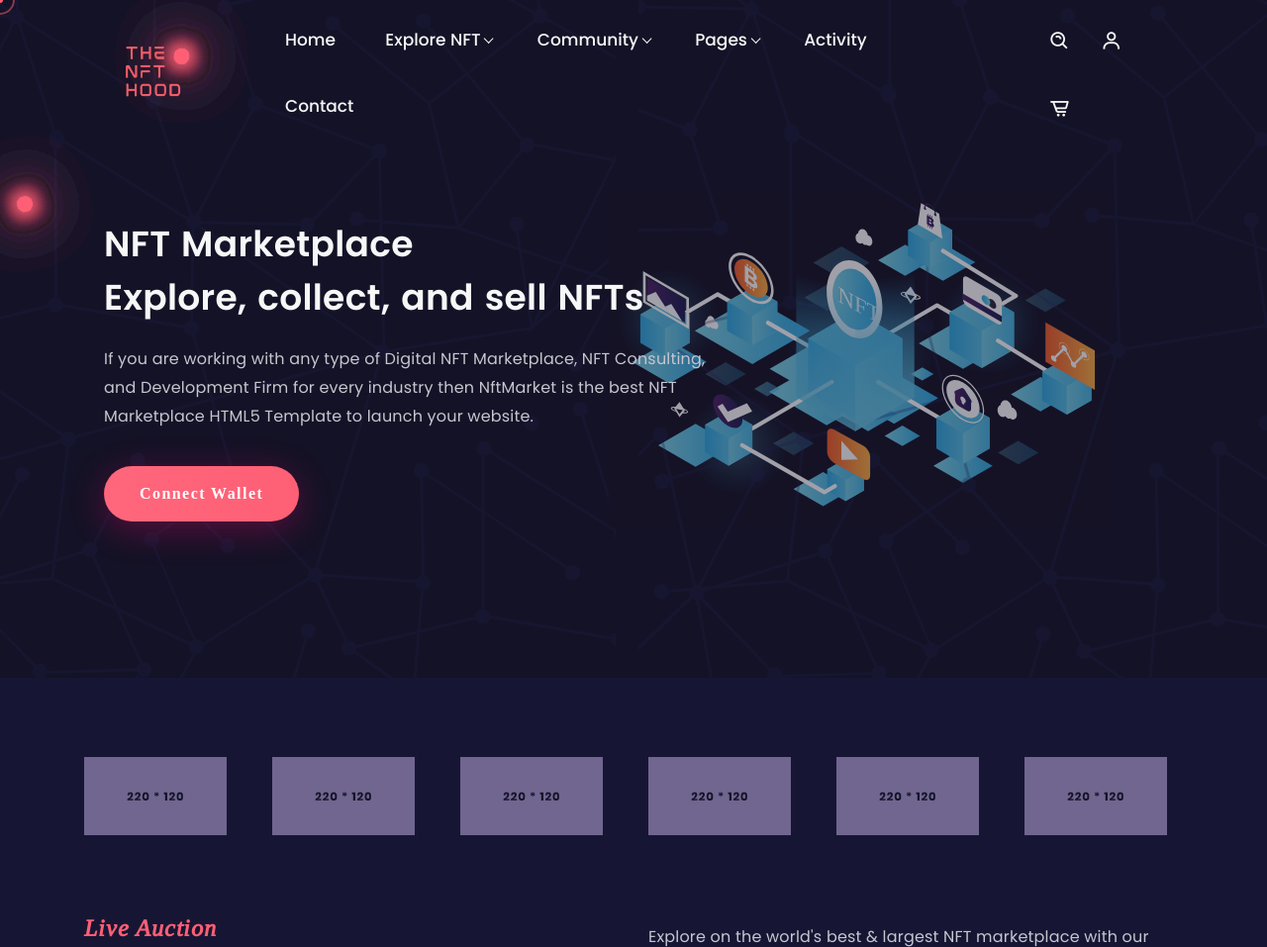
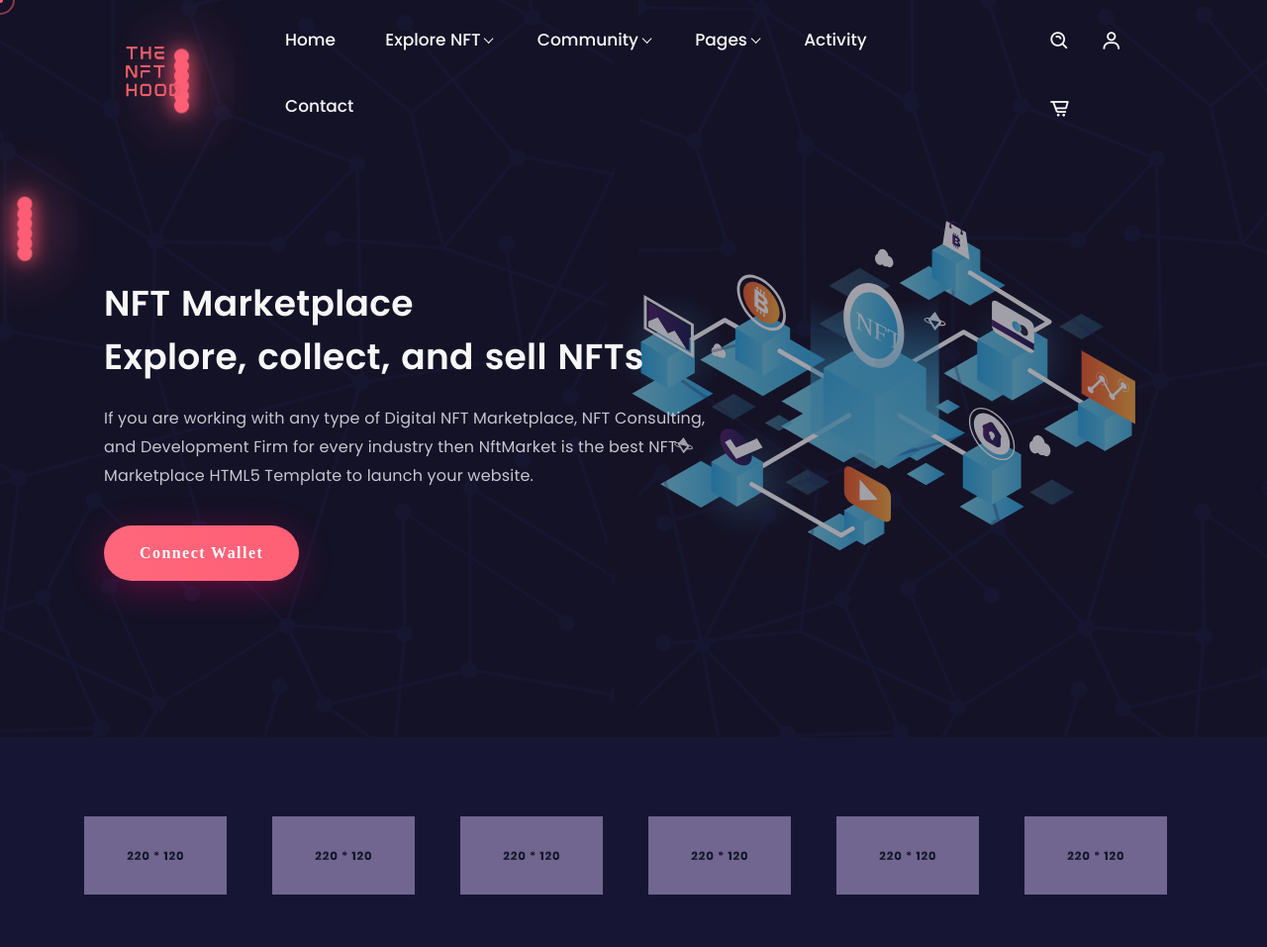
Before and after one commit to Sir-muhell/nftmarket, a PHP site: page / in a window 1280 px wide. Shown: the top 957 px of the page at 99% size. Run offline with PHP 8.4, Linux system fonts and the light colour scheme; some libraries are stand-ins or nearby versions.

Commit message:
Update glow.css

```diff
--- a/css/glow.css
+++ b/css/glow.css
@@ -2,7 +2,7 @@
 
 position: relative;
 /*min-width: 750px;*/
-/*height: 10px;*/
+height: 10px;
 transform-origin: right;
 /*animation: colorChange 5s linear infinite;*/
 
```
